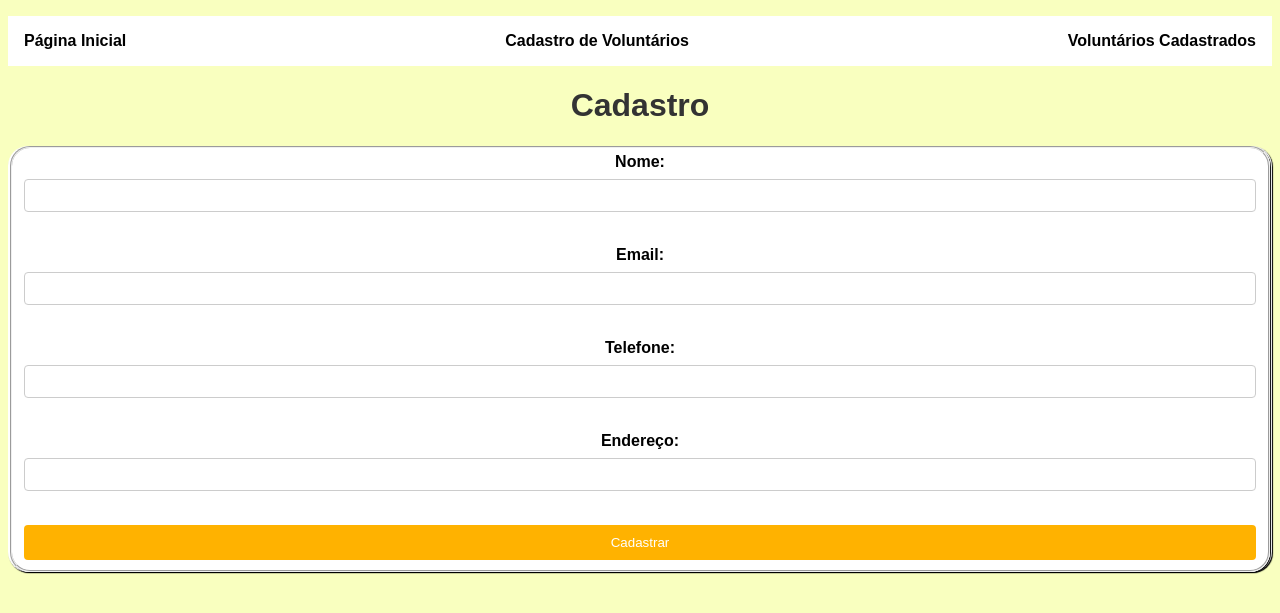
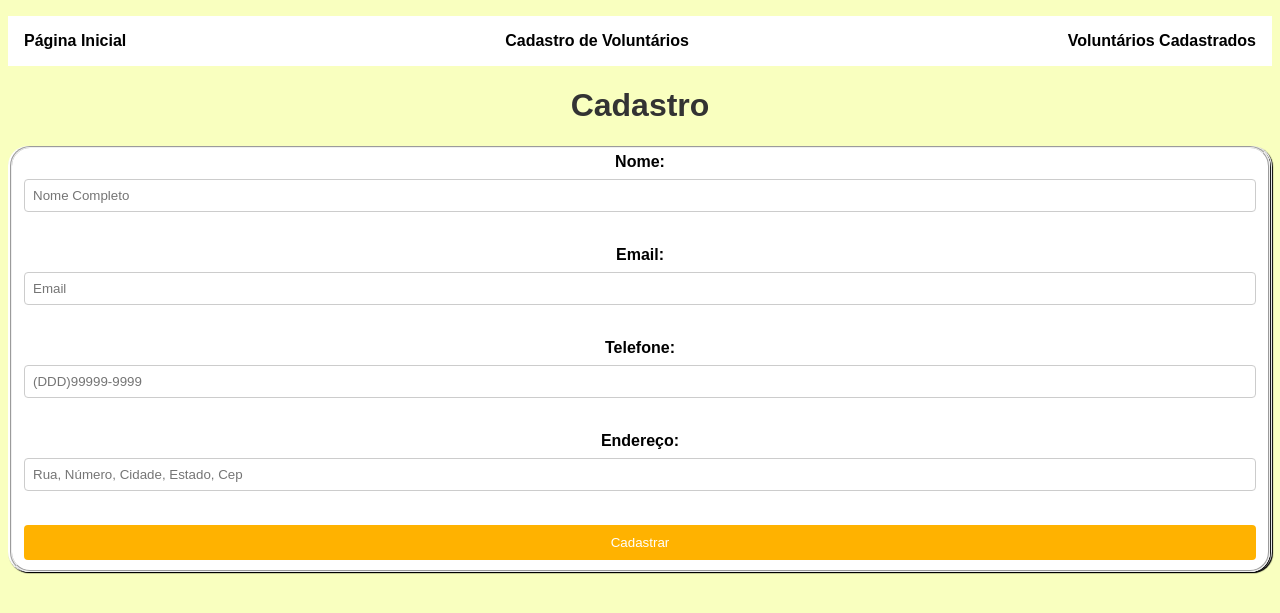
Before and after one commit to DevThRomao/Projeto-Integrador-Univesp, a Flask app: page /cadastro in a window 1280 px wide. Shown: the top 613 px of the page. Run offline with Flask 3, Linux system fonts and the light colour scheme.

Commit message:
attTest02

```diff
--- a/templates/cadastro.html
+++ b/templates/cadastro.html
@@ -23,19 +23,19 @@
             <fieldset>
                 <div>
                     <label for="nome">Nome:</label>
-                    <input type="text" id="nome" name="nome" required><br><br>
+                    <input type="text" id="nome" name="nome" required placeholder="Nome Completo"><br><br>
                 </div>
                 <div>
                     <label for="email">Email:</label>
-                    <input type="email" id="email" name="email" required><br><br>
+                    <input type="email" id="email" name="email" required placeholder="Email"><br><br>
                 </div>
                 <div>
                     <label for="telefone">Telefone:</label>
-                    <input type="text" id="telefone" name="telefone" required><br><br>
+                    <input type="text" id="telefone" name="telefone" required placeholder="(DDD)99999-9999"><br><br>
                 </div>
                 <div>
                     <label for="endereço">Endereço:</label>
-                    <input type="text" id="endereço" name="endereço" required><br><br>
+                    <input type="text" id="endereço" name="endereço" required placeholder="Rua, Número, Cidade, Estado, Cep"><br><br>
                 </div>
                 <input type="submit" value="Cadastrar">
             </fieldset>
```
